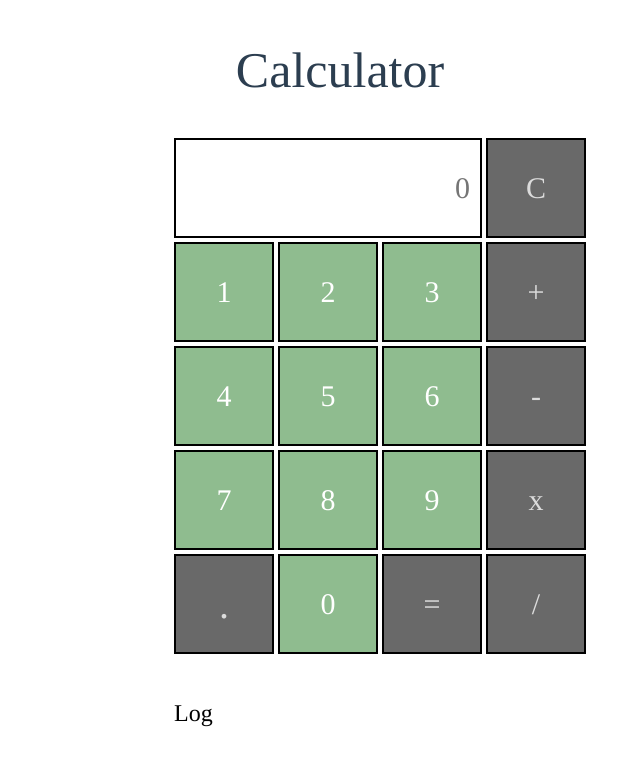
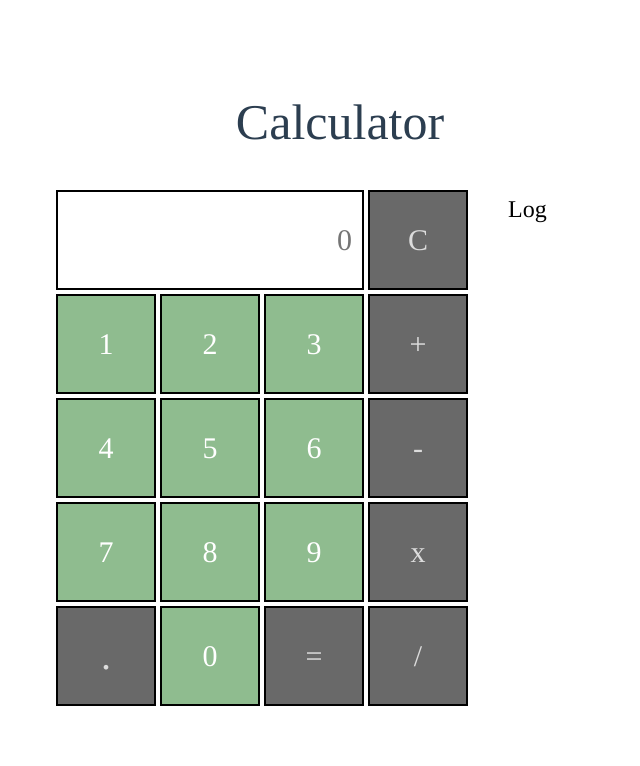
Before and after one commit to egjestad/calculator, a Vue app: page / in a window 1280 px wide. Shown: the top 766 px of the page, without its empty margins (260-900 px from the left). Built offline with nearby package versions, Linux system fonts and the light colour scheme.

Commit message:
log container

```diff
--- a/src/assets/main.css
+++ b/src/assets/main.css
@@ -10,8 +10,10 @@
   padding: 2rem;
   font-weight: normal;
   display: grid;
-  grid-template-areas: "header"
-                        "calculatorView";
+  grid-template-areas: "header header"
+                        "calculatorView log";
+    grid-template-columns: 2fr 1fr;
+  grid-template-rows: auto auto;
   gap: 20px;
 }
 
```
